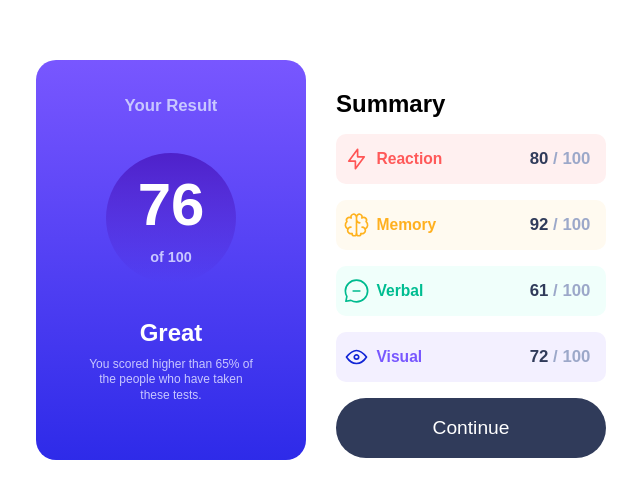
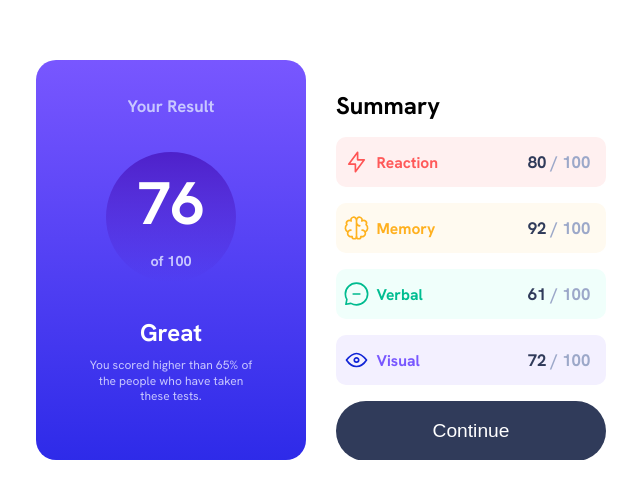
Before and after one commit to limaneto/frontend-mentor-results-summary, a plain HTML site: page index.html in a window 1280 px wide. Shown: the part 140-638 px from the top of the page, without its empty margins (304-944 px from the left). Drawn offline with Linux system fonts and the light colour scheme.

Commit message:
Download font

```diff
--- a/style.css
+++ b/style.css
@@ -1,4 +1,4 @@
-/* @import url("https://fonts.googleapis.com/css2?family=Hanken+Grotesk:ital,wght@0,200;0,300;0,400;0,500;0,600;0,700;0,800;0,900;1,200;1,300;1,400;1,500;1,600;1,700;1,800;1,900&display=swap"); */
+@import url("https://fonts.googleapis.com/css2?family=Hanken+Grotesk:ital,wght@0,200;0,300;0,400;0,500;0,600;0,700;0,800;0,900;1,200;1,300;1,400;1,500;1,600;1,700;1,800;1,900&display=swap");
 
 :root {
   --red: #ff5959;
@@ -13,11 +13,6 @@
   --g-royal-blue: #2e2be9;
   --g-violet-blue: #4e21ca;
   --g-persian-blue: hsla(241, 72%, 46%, 0);
-}
-
-@font-face {
-  font-family: 'Hanken Grotesk', sans-serif;
-  src: local('Hanken Grotesk'), url('./assets/fonts/HankenGrotesk-VariableFont_wght.ttf') format('truetype');
 }
 
 * {
```
